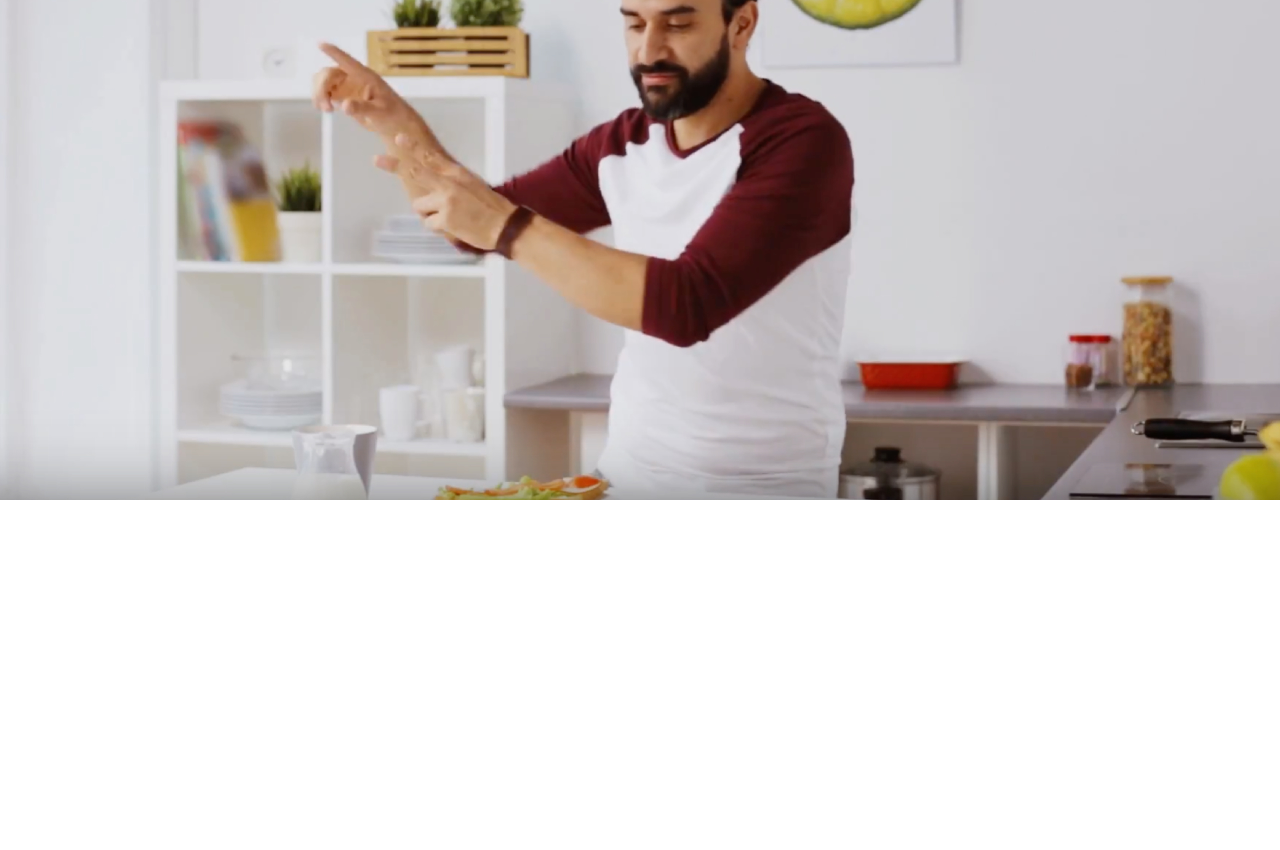
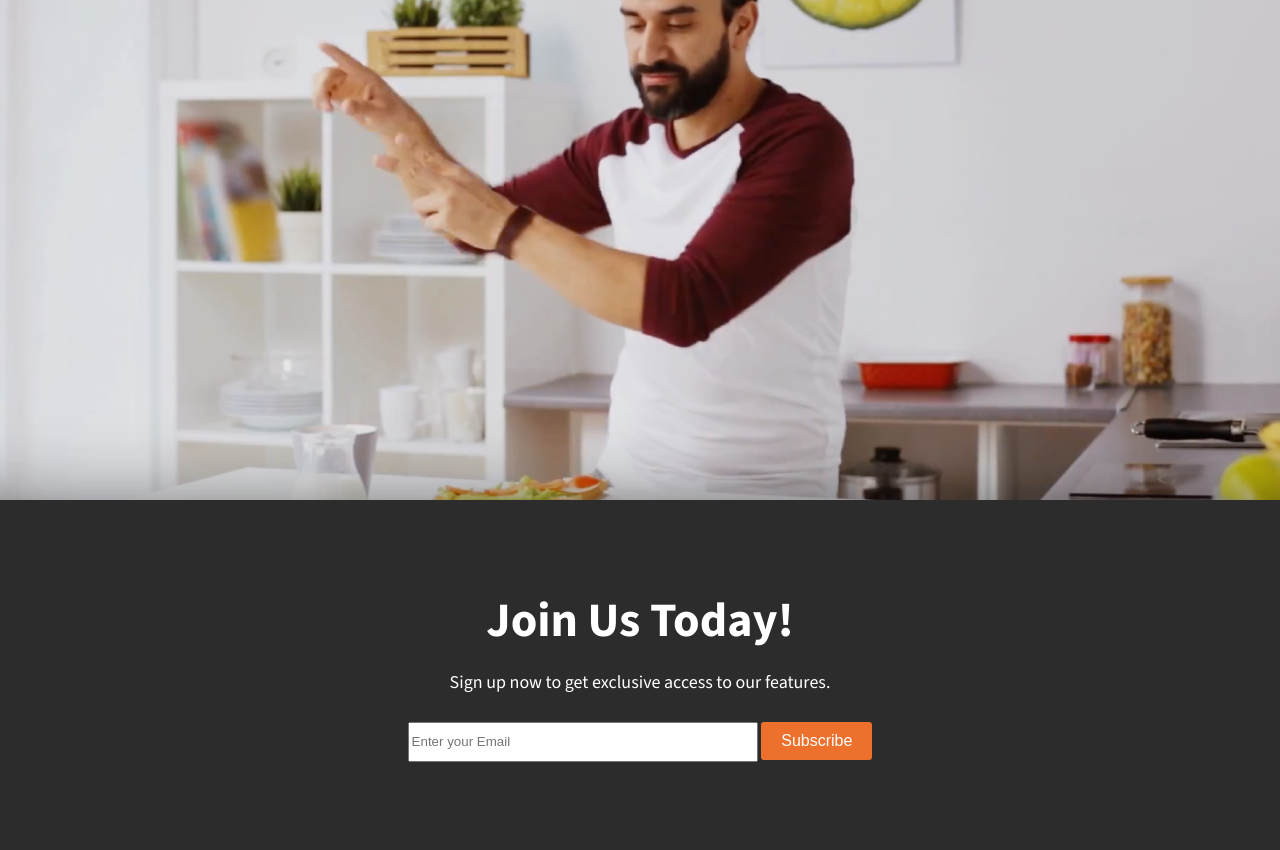
Before and after one commit to Erhardt-777/Mock-Up-Project, a plain HTML site: page index.html in a window 1280 px wide. Shown: the part 5003-5853 px from the top of the page. Before the commit the page ends 5503 px from the top, so only its background shows below. Drawn offline with nearby package versions, Linux system fonts and the light colour scheme.

Commit message:
Add Join-Us-Today Section

```diff
--- a/index.html
+++ b/index.html
@@ -209,19 +209,18 @@
         </section>
 
         <!-- Join Us Today Section -->
-
-        <!-- <section>
+        <section>
 
             <div class="join-us-wrapper">
                 <h2>Join Us Today!</h2>
                 <p>Sign up now to get exclusive access to our features.</p>
                 <div>
-                    <input type="text" name="email" id="email" placeholder="Enter your Email">
-                    <button>Subscribe</button>
+                    <input type="text" name="email" id="email-text-input" placeholder="Enter your Email">
+                    <button class="btn">Subscribe</button>
                 </div>
             </div>
 
-        </section> -->
+        </section>
 
 
     </main>
--- a/styles/style.css
+++ b/styles/style.css
@@ -413,7 +413,36 @@ tr td:last-child{
   text-align: center;
 }
 
+/* === Join Us Today Section === */
 
+.join-us-wrapper{
+  display: flex;
+  flex-direction: column;
+  height: 250px;
+  justify-content: center;
+  text-align: center;
+  color: white;
+  background-color:rgba(44, 44, 44)
+}
+
+.join-us-wrapper h2{
+  margin: 0;
+  font-size: 2rem;
+}
+
+.join-us-wrapper .btn{
+  background-color: rgb(237, 112, 45);
+  color: white;
+  border: none;
+  padding: 10px 20px;
+  margin: 10px 0 0 0;
+  border-radius: 3px;
+}
+
+.join-us-wrapper #email-text-input{
+  width: 250px;
+  height: 35.50px;
+}
 
 @media (min-width: 600px) {
   .hero_text h1,
@@ -480,6 +509,31 @@ tr td:last-child{
     padding: 2rem 2rem;
   }
 
+  /* === Join Us Today Section === */
+
+  .join-us-wrapper{
+    height: 350px;
+    font-size: 18px;
+  }
+
+  .join-us-wrapper h2{
+    font-size: 3rem;
+  }
+
+  .join-us-wrapper .btn{
+    font-size: 1rem;
+    background-color: rgb(237, 112, 45);
+    color: white;
+    border: none;
+    padding: 10px 20px;
+    margin: 10px 0 0 0;
+    border-radius: 3px;
+  }
+
+  .join-us-wrapper #email-text-input{
+    width: 350px;
+    height: 40px;
+  }
 }
 
 
```
